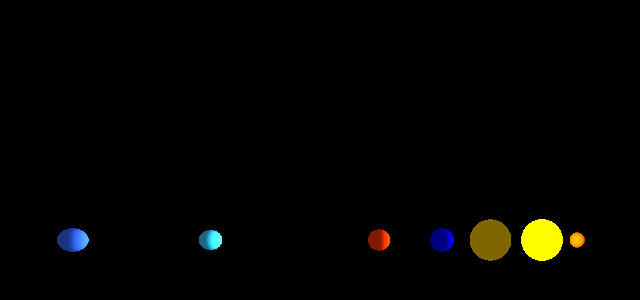
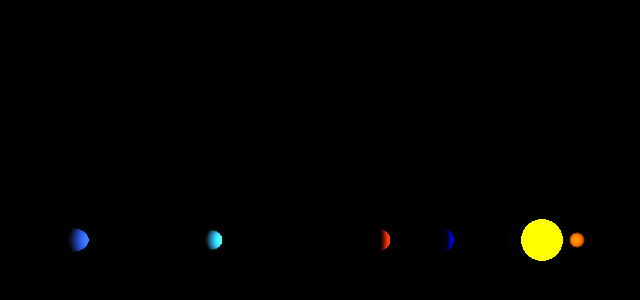
Before and after one commit to Rustlingrass/12-o-clock, a plain HTML site: page index.html in a window 1280 px wide. Shown: the part 160-460 px from the top of the page, without its empty margins (98-738 px from the left). Drawn offline with nearby package versions, Linux system fonts and the light colour scheme.

Commit message:
Minor changes

```diff
--- a/index.html
+++ b/index.html
@@ -1,15 +1,15 @@
 <!DOCTYPE html>
 <html lang="en">
 <head>
-    <meta charset="UTF-8">
-    <meta name="viewport" content="width=device-width, initial-scale=1.0">
-    <link rel="stylesheet" href="style.css">
-    <title>Interactive Orrery</title>
+  <meta charset="UTF-8">
+  <meta name="viewport" content="width=device-width, initial-scale=1.0">
+  <title>Solar System Orrery</title>
+  <link rel="stylesheet" href="style.css">
 </head>
 <body>
-    <div id="solar-system"></div>
+  <div id="solar-system"></div>
+  <!-- Three.js library -->
   <script src="https://cdnjs.cloudflare.com/ajax/libs/three.js/r134/three.min.js"></script>
-  <script src="https://cdnjs.cloudflare.com/ajax/libs/three.js/r134/examples/js/controls/OrbitControls.js"></script>
   <script src="script.js"></script>
 </body>
 </html>
--- a/script.js
+++ b/script.js
@@ -11,10 +11,6 @@ document.getElementById('solar-system').appendChild(renderer.domElement);
 const pointLight = new THREE.PointLight(0xffffff, 2, 100);
 pointLight.position.set(0, 0, 0);
 scene.add(pointLight);
-
-// Add ambient light to brighten the entire scene
-const ambientLight = new THREE.AmbientLight(0x404040, 2); // Adjust the intensity as needed
-scene.add(ambientLight);
 
 // Create Sun
 const sunGeometry = new THREE.SphereGeometry(2, 32, 32);
@@ -64,9 +60,6 @@ function animate() {
     obj.planet.position.z = obj.distance * Math.sin(obj.angle);
   });
 
-  // Update controls
-  controls.update();
-
   // Render the scene
   renderer.render(scene, camera);
 }
@@ -78,8 +71,4 @@ window.addEventListener('resize', () => {
   camera.updateProjectionMatrix();
 });
 
-// Add user control for camera rotation, zoom, and pan
-const controls = new THREE.OrbitControls(camera, renderer.domElement);
-
-// Start animation
 animate();
```
